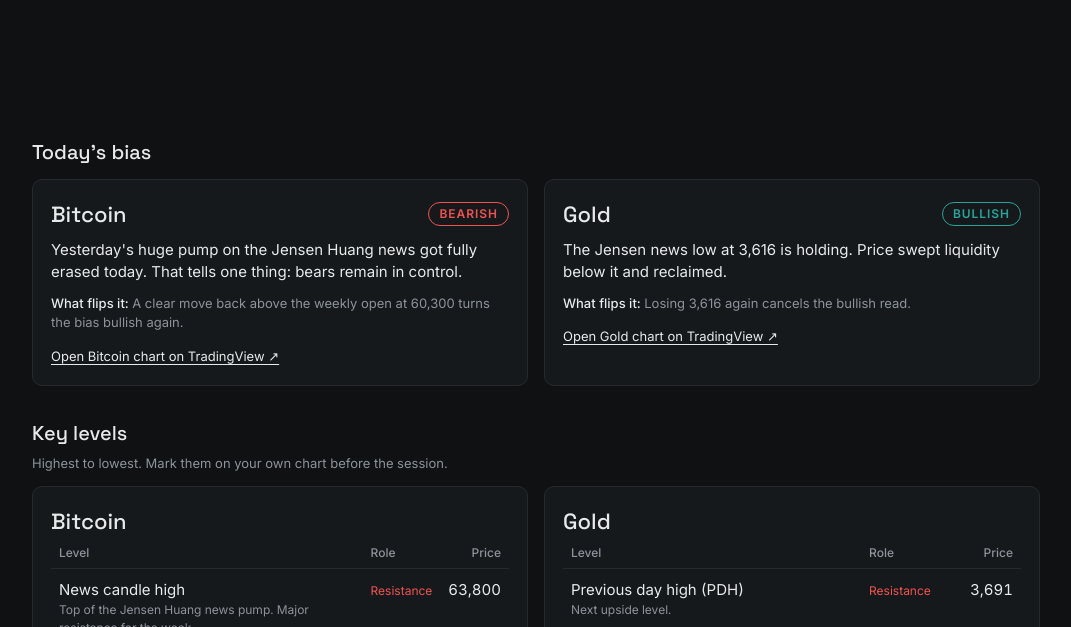
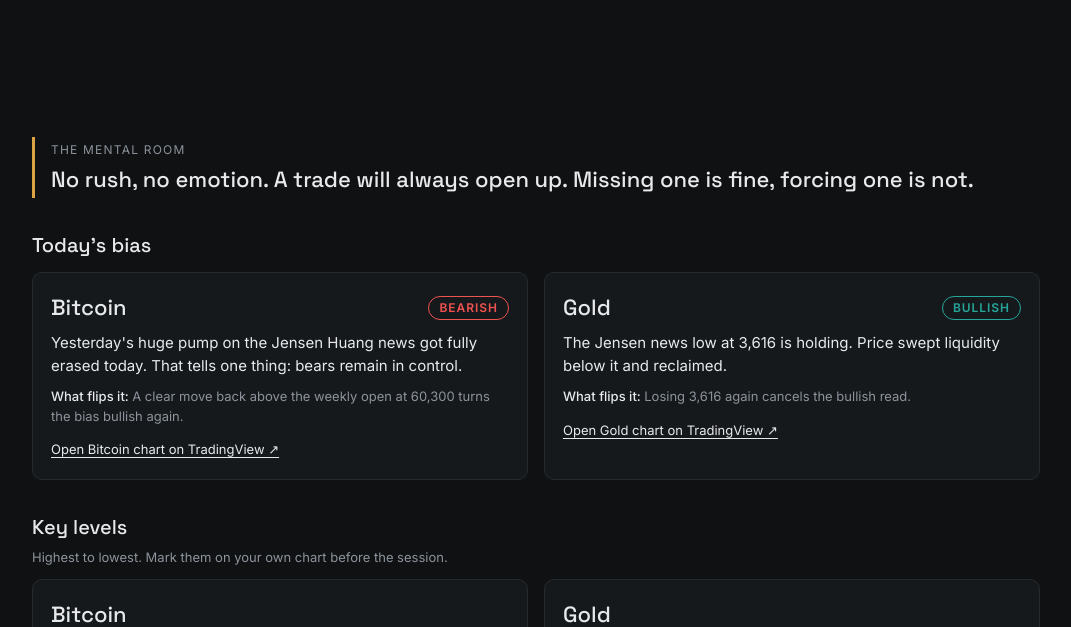
Before and after one commit to wstradez3/lockincave, a plain HTML site: page index.html in a window 1280 px wide. Shown: the part 122-749 px from the top of the page, without its empty margins (104-1175 px from the left). Drawn offline with Linux system fonts and the light colour scheme; a script that the page names is missing.

Commit message:
Add The mental room line of the day
Co-Authored-By: Claude Opus 5.5 <noreply@anthropic.com>
Claude-Session: https://claude.ai/code/session_01Fno21JqRkmghtKYaiSSLAo

```diff
--- a/index.html
+++ b/index.html
@@ -43,6 +43,8 @@
   .minis{display:grid;gap:12px;grid-template-columns:repeat(auto-fit,minmax(220px,1fr))}
   .mini{background:var(--panel);border:1px solid var(--line);border-radius:10px;overflow:hidden;min-height:220px}
   .scroll{overflow-x:auto}
+  .mental{border-left:3px solid var(--warn);padding:4px 0 4px 16px}
+  .mental p{font-family:var(--display);font-size:clamp(18px,3vw,22px);margin:6px 0 0;line-height:1.35}
   footer{border-top:1px solid var(--line);padding-top:16px;color:var(--muted);font-size:13px;display:grid;gap:4px}
   footer p{margin:0}
 </style>
@@ -53,6 +55,7 @@
 <script>
 window.DAILY = {
   date: "Tuesday, 24 November 2026",
+  mental: "No rush, no emotion. A trade will always open up. Missing one is fine, forcing one is not.",
   focus: [
     { asset: "Bitcoin", bias: "Bearish",
       read: "Yesterday's huge pump on the Jensen Huang news got fully erased today. That tells one thing: bears remain in control.",
@@ -110,6 +113,11 @@ window.DAILY = {
     </script></div>
   </div>
 
+  <section class="mental">
+    <div class="kicker">The mental room</div>
+    <p id="mental"></p>
+  </section>
+
   <section>
     <h2>Today's bias</h2>
     <div class="grid" id="focus"></div>
@@ -148,6 +156,7 @@ window.DAILY = {
   const roleCls = r => /^res/i.test(r) ? "r-res" : /^sup/i.test(r) ? "r-sup" : /^bias/i.test(r) ? "r-bias" : "r-tgt";
 
   document.getElementById("date").textContent = D.date;
+  document.getElementById("mental").textContent = D.mental || "";
 
   const F = document.getElementById("focus");
   D.focus.forEach(f => {
```
